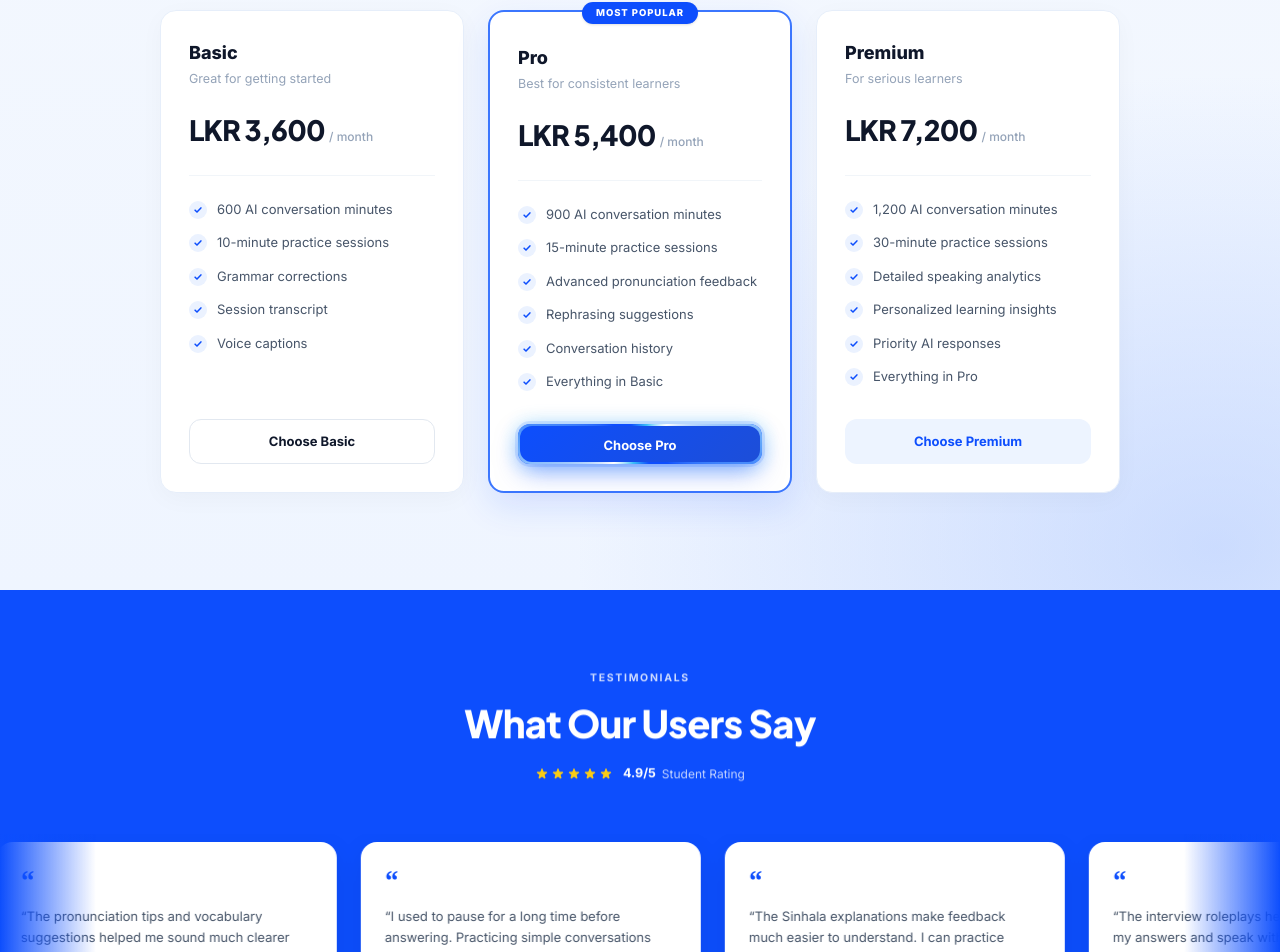
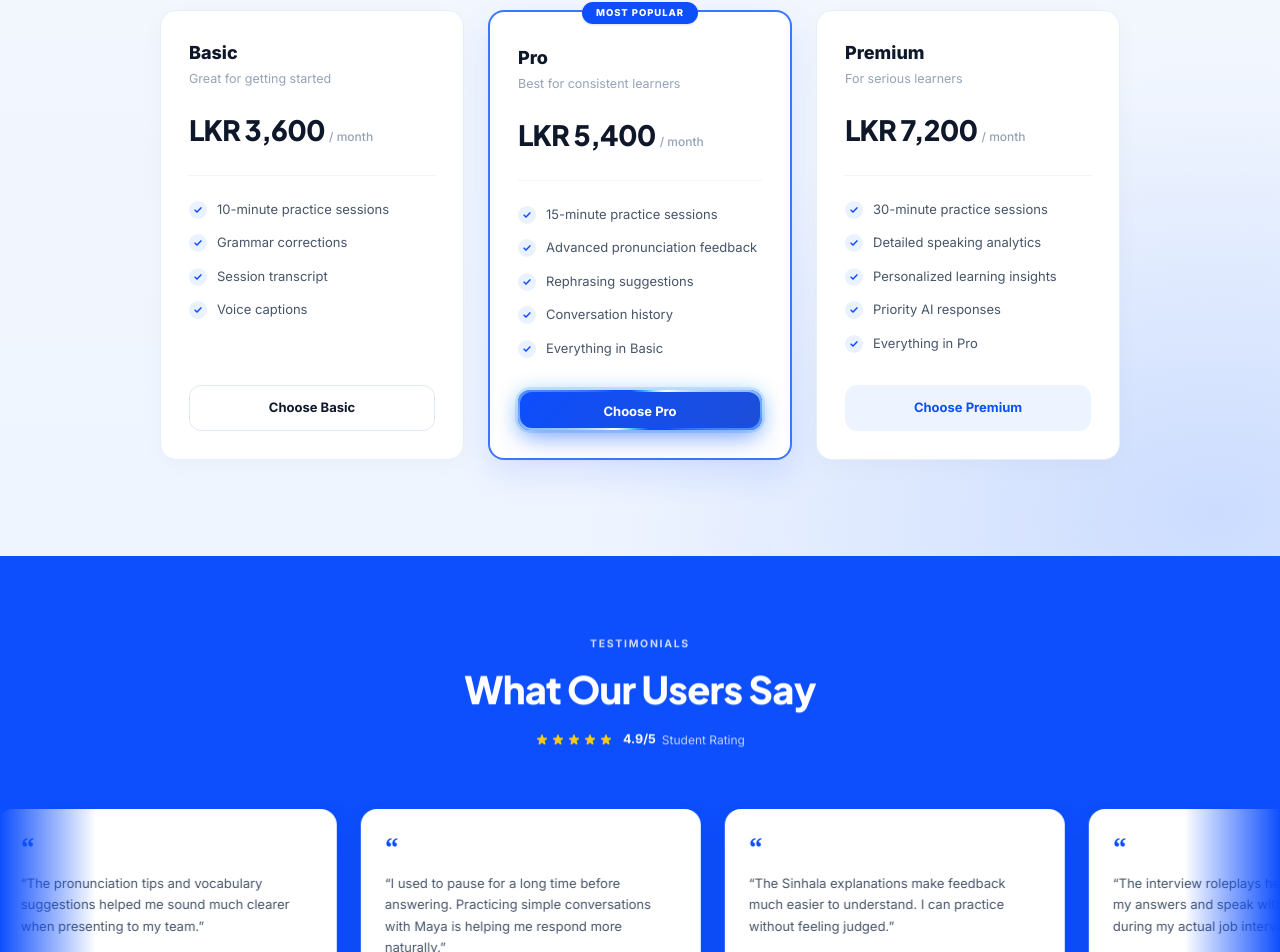
Before and after one commit to YuKiFdo/speakwithmaya, a Next.js app in the folder maya-landing/: page / in a window 1280 px wide. Shown: the part 2731-3683 px from the top of the page. Built offline with nearby package versions, Linux system fonts and the light colour scheme; no server answers.

Commit message:
fix: comment out unused AI conversation minutes list items in Home component

```diff
--- a/maya-landing/src/app/page.tsx
+++ b/maya-landing/src/app/page.tsx
@@ -1518,10 +1518,10 @@
                     </div>
 
                     <ul className="space-y-3.5 mb-8 text-[13px] text-[#475569]">
-                      <li className="flex items-center gap-2.5">
+                      {/* <li className="flex items-center gap-2.5">
                         <CheckCircleIcon />
                         <span>600 AI conversation minutes</span>
-                      </li>
+                      </li> */}
                       <li className="flex items-center gap-2.5">
                         <CheckCircleIcon />
                         <span>10-minute practice sessions</span>
@@ -1578,10 +1578,10 @@
                     </div>
 
                     <ul className="space-y-3.5 mb-8 text-[13px] text-[#475569]">
-                      <li className="flex items-center gap-2.5">
+                      {/* <li className="flex items-center gap-2.5">
                         <CheckCircleIcon />
                         <span>900 AI conversation minutes</span>
-                      </li>
+                      </li> */}
                       <li className="flex items-center gap-2.5">
                         <CheckCircleIcon />
                         <span>15-minute practice sessions</span>
@@ -1635,10 +1635,10 @@
                     </div>
 
                     <ul className="space-y-3.5 mb-8 text-[13px] text-[#475569]">
-                      <li className="flex items-center gap-2.5">
+                      {/* <li className="flex items-center gap-2.5">
                         <CheckCircleIcon />
                         <span>1,200 AI conversation minutes</span>
-                      </li>
+                      </li> */}
                       <li className="flex items-center gap-2.5">
                         <CheckCircleIcon />
                         <span>30-minute practice sessions</span>
```
